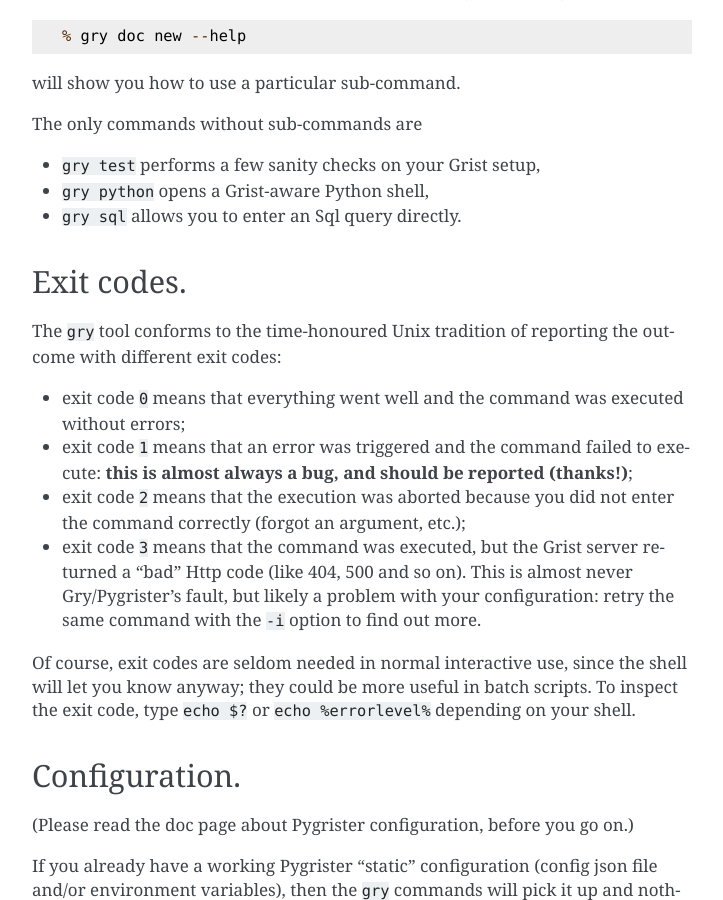
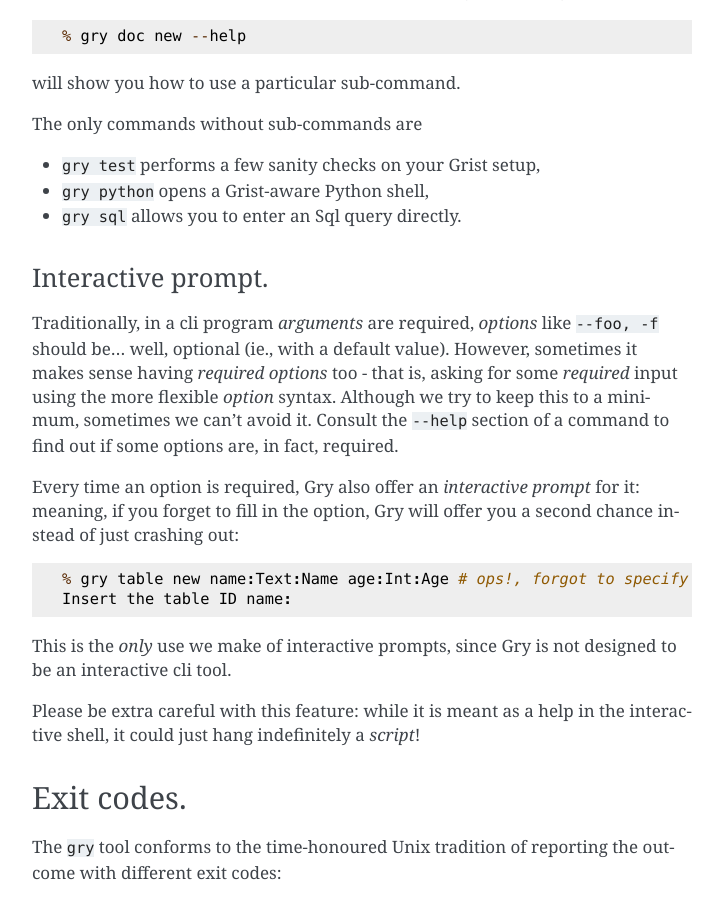
Before and after one commit to ricpol/pygrister, a Sphinx documentation site: the page built from doc/gry.rst, in a window 1280 px wide and 900 px high, scrolled down 1442 px. Shown: the whole window, without its empty margins (388-1111 px from the left). Built offline with Sphinx 7.4.7, drawn with Linux system fonts in a browser that asks for light colours.

Commit message:
missing interactive prompts

```diff
--- a/doc/gry.rst
+++ b/doc/gry.rst
@@ -71,6 +71,30 @@ The only commands without sub-commands are
 - ``gry test`` performs a few sanity checks on your Grist setup,
 - ``gry python`` opens a Grist-aware Python shell,
 - ``gry sql`` allows you to enter an Sql query directly.
+
+Interactive prompt.
+^^^^^^^^^^^^^^^^^^^
+
+Traditionally, in a cli program *arguments* are required, *options* like
+``--foo, -f`` should be... well, optional (ie., with a default value).
+However, sometimes it makes sense having *required options* too - that is,
+asking for some *required* input using the more flexible *option* syntax.
+Although we try to keep this to a minimum, sometimes we can't avoid it.
+Consult the ``--help`` section of a command to find out if some options are,
+in fact, required.
+
+Every time an option is required, Gry also offer an *interactive prompt* for
+it: meaning, if you forget to fill in the option, Gry will offer you a second
+chance instead of just crashing out::
+
+   % gry table new name:Text:Name age:Int:Age # ops!, forgot to specify --table
+   Insert the table ID name:
+
+This is the *only* use we make of interactive prompts, since Gry is not designed
+to be an interactive cli tool.
+
+Please be extra careful with this feature: while it is meant as a help in the
+interactive shell, it could just hang indefinitely a *script*!
 
 Exit codes.
 -----------
```
Also changed, not shown: 1 other file.
